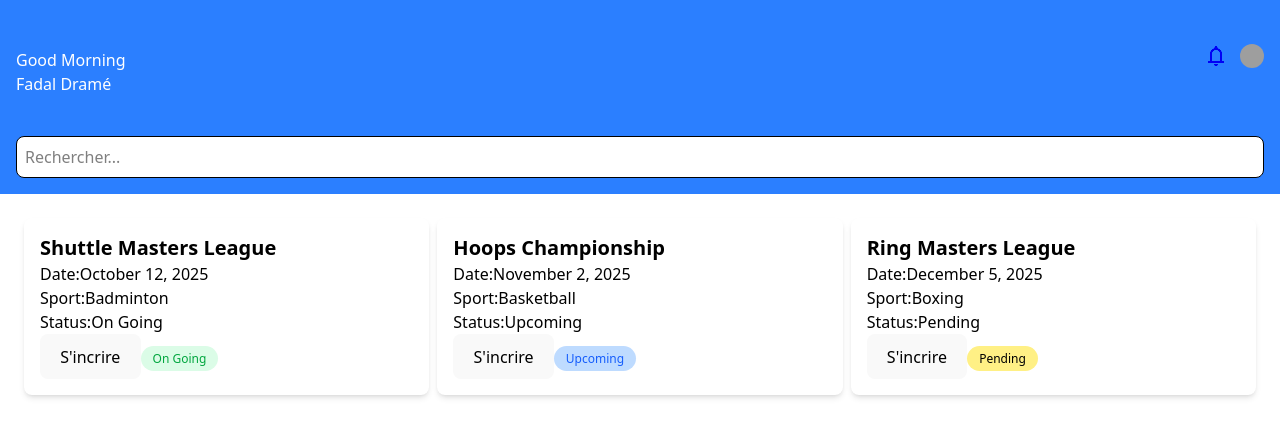
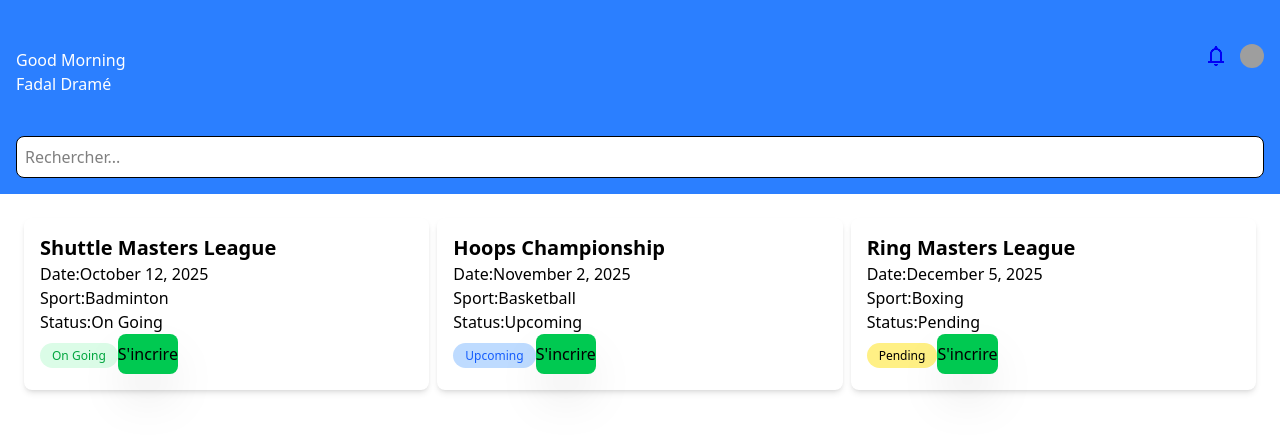
Before and after one commit to fadaldrame97-sys/Gestionnaire-de-Tournois-Sportifs, a React (Vite) app: page / in a window 1280 px wide. Shown: the top 436 px of the page. Built offline with nearby package versions, Linux system fonts and the light colour scheme; grey boxes are pictures that could not be loaded.

Commit message:
J'ai ajouter object nombre de participant dans le Data

```diff
--- a/src/Components/TournementONE.jsx
+++ b/src/Components/TournementONE.jsx
@@ -6,7 +6,7 @@ export default function PremierCarte({tournoi}){
 
 
     return(
-        <div className="bg-white text-black p-4 rounded-lg shadow-md">
+        <div className="bg-white text-black p-4 rounded-lg shadow-md gap-5">
           <h1 className="text-xl font-bold"> {tournoi.title}</h1>
           <p> Date:{tournoi.date}</p>
           <p>Sport:{tournoi.sport}</p>
@@ -14,11 +14,11 @@ export default function PremierCarte({tournoi}){
 
       {/* <ParticipantsList participants={tournoi.participants} /> */}
 
-     <Inscrire/>
+
 
   <Badg status={tournoi.status} />
 
-
+<Inscrire/>
         </div>
     );
 }
--- a/src/Components/inscription.jsx
+++ b/src/Components/inscription.jsx
@@ -16,7 +16,7 @@ export default function Inscrire(){
 
      } else{ textButton="S'incrire"}
     return(
-        <button onClick={Substract}>{textButton}</button>
+        <button onClick={Substract} className="bg-green-500 shadow-2xl rounded-lg py-2 ">{textButton}</button>
 
     )
 }
--- a/src/data/tournament.jsx
+++ b/src/data/tournament.jsx
@@ -10,6 +10,8 @@ export const tournamentData = [
     location: "Badminton Hall 1",
     description: "Top players battle it out with skillful rallies and powerful smashes.",
     participantsCount: "24/32",
+     participantsNombre: 4,   // correspond au tableau participants
+    maxParticipants: 32,
     format: "Single Elimination",
     type: "Public",
     participants: [
@@ -28,6 +30,8 @@ export const tournamentData = [
     location: "Indoor Arena - Court A",
     description: "Intense games filled with teamwork, speed, and spectacular shots.",
     participantsCount: "8/12 Teams",
+     participantsNombre: 0,   // correspond au tableau participants
+    maxParticipants: 12,
     format: "Single Elimination",
     type: "Community",
     participants: []
@@ -41,6 +45,8 @@ export const tournamentData = [
     location: "Combat Zone Gym",
     description: "A dynamic boxing competition bringing together passionate fighters.",
     participantsCount: "10/16",
+    participantsNombre: 2,
+    maxParticipants: 16,
     format: "Round Robin",
     type: "Pro",
     participants: [
--- a/src/index.css
+++ b/src/index.css
@@ -28,17 +28,7 @@ body {
 }
 
 
-button {
-  border-radius: 8px;
-  border: 1px solid transparent;
-  padding: 0.6em 1.2em;
-  font-size: 1em;
-  font-weight: 500;
-  font-family: inherit;
-  background-color: #1a1a1a;
-  cursor: pointer;
-  transition: border-color 0.25s;
-}
+
 button:hover {
   border-color: #646cff;
 }
@@ -55,7 +45,5 @@ button:focus-visible {
   a:hover {
     color: #747bff;
   }
-  button {
-    background-color: #f9f9f9;
-  }
+
 }
```
